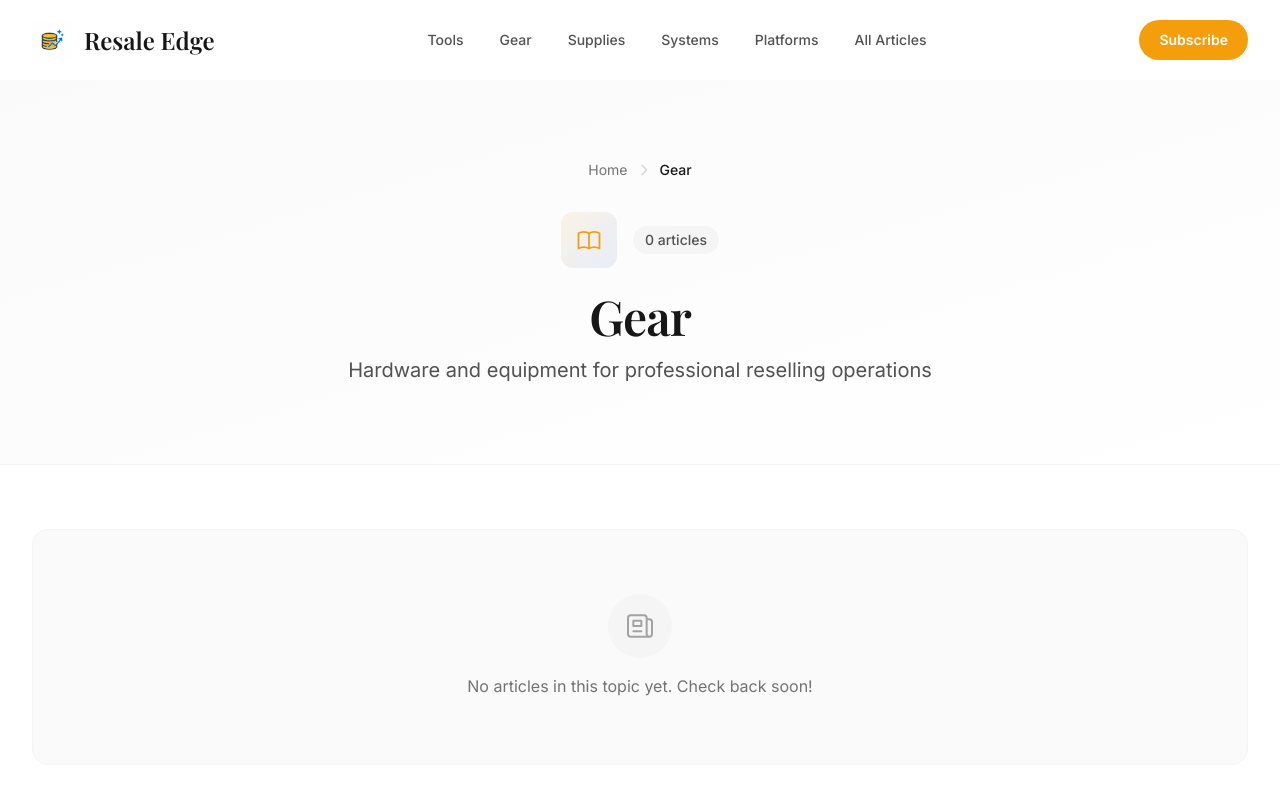
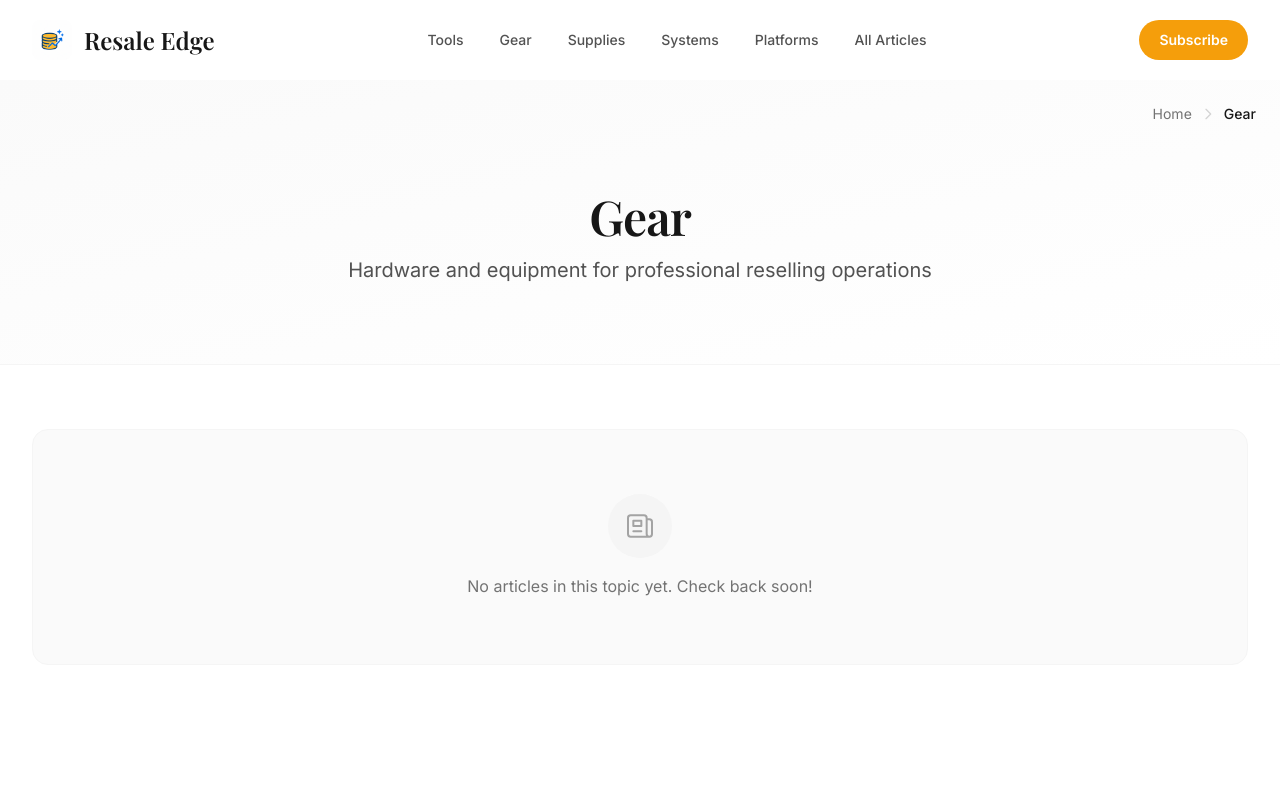
Before and after one commit to affiliatenuke/reselling-tips--tools-and-techniques-for-the-modern-reseller-site, a Next.js app: page /topics/gear in a window 1280 px wide. Shown: the top 800 px of the page. Built offline with nearby package versions, Linux system fonts and the light colour scheme.

Commit message:
Content sync: 2025-12-24T06:41:29.431Z

```diff
--- a/app/topics/[slug]/page.tsx
+++ b/app/topics/[slug]/page.tsx
@@ -51,12 +51,12 @@ export default function TopicPage({ params }: PageProps) {
               alt=""
               className="w-full h-full object-cover"
             />
-            <div className="absolute inset-0 bg-gradient-to-r from-neutral-900/90 via-neutral-900/70 to-neutral-900/50" />
+            <div className="absolute inset-0 bg-gradient-to-r from-neutral-900/60 via-neutral-900/40 to-neutral-900/30" />
           </div>
 
           <div className="relative max-w-7xl mx-auto px-4 sm:px-6 lg:px-8 py-16 lg:py-24">
-            {/* Breadcrumb */}
-            <nav className="flex items-center justify-center text-sm text-white/70 mb-8">
+            {/* Breadcrumb - upper right */}
+            <nav className="absolute top-4 right-4 sm:top-6 sm:right-6 lg:top-8 lg:right-8 flex items-center text-sm text-white/70">
               <Link href="/" className="hover:text-white transition">Home</Link>
               <svg className="w-4 h-4 mx-2 text-white/40" fill="none" stroke="currentColor" viewBox="0 0 24 24">
                 <path strokeLinecap="round" strokeLinejoin="round" strokeWidth={2} d="M9 5l7 7-7 7" />
@@ -64,19 +64,13 @@ export default function TopicPage({ params }: PageProps) {
               <span className="text-white font-medium">{pillar.name}</span>
             </nav>
 
-            <div className="max-w-3xl mx-auto text-center">
-              <div className="flex items-center justify-center gap-4 mb-6">
-                <span className="px-4 py-2 bg-white/20 backdrop-blur text-white text-sm font-medium rounded-full">
-                  {topicPosts.length} article{topicPosts.length !== 1 ? 's' : ''}
-                </span>
-              </div>
-
+            <div className="max-w-3xl mx-auto text-center pt-8">
               <h1 className="font-heading text-4xl lg:text-5xl xl:text-6xl font-bold text-white mb-6">
                 {pillar.name}
               </h1>
 
               {pillar.description && (
-                <p className="text-lg lg:text-xl text-white/80 max-w-2xl mx-auto">
+                <p className="text-lg lg:text-xl text-white/90 max-w-2xl mx-auto">
                   {pillar.description}
                 </p>
               )}
@@ -84,10 +78,10 @@ export default function TopicPage({ params }: PageProps) {
           </div>
         </div>
       ) : (
-        <div className="bg-gradient-to-br from-neutral-50 to-white border-b border-neutral-100">
+        <div className="relative bg-gradient-to-br from-neutral-50 to-white border-b border-neutral-100">
           <div className="max-w-7xl mx-auto px-4 sm:px-6 lg:px-8 py-12 lg:py-20">
-            {/* Breadcrumb */}
-            <nav className="flex items-center justify-center text-sm text-neutral-500 mb-8">
+            {/* Breadcrumb - upper right */}
+            <nav className="absolute top-4 right-4 sm:top-6 sm:right-6 flex items-center text-sm text-neutral-500">
               <Link href="/" className="hover:text-primary transition">Home</Link>
               <svg className="w-4 h-4 mx-2 text-neutral-300" fill="none" stroke="currentColor" viewBox="0 0 24 24">
                 <path strokeLinecap="round" strokeLinejoin="round" strokeWidth={2} d="M9 5l7 7-7 7" />
@@ -95,18 +89,7 @@ export default function TopicPage({ params }: PageProps) {
               <span className="text-neutral-900 font-medium">{pillar.name}</span>
             </nav>
 
-            <div className="max-w-3xl mx-auto text-center">
-              <div className="flex items-center justify-center gap-4 mb-6">
-                <div className="w-14 h-14 rounded-xl bg-gradient-to-br from-primary/10 to-secondary/10 flex items-center justify-center">
-                  <svg className="w-7 h-7 text-primary" fill="none" stroke="currentColor" viewBox="0 0 24 24">
-                    <path strokeLinecap="round" strokeLinejoin="round" strokeWidth={1.5} d="M12 6.253v13m0-13C10.832 5.477 9.246 5 7.5 5S4.168 5.477 3 6.253v13C4.168 18.477 5.754 18 7.5 18s3.332.477 4.5 1.253m0-13C13.168 5.477 14.754 5 16.5 5c1.747 0 3.332.477 4.5 1.253v13C19.832 18.477 18.247 18 16.5 18c-1.746 0-3.332.477-4.5 1.253" />
-                  </svg>
-                </div>
-                <span className="px-3 py-1 bg-neutral-100 text-neutral-600 text-sm font-medium rounded-full">
-                  {topicPosts.length} article{topicPosts.length !== 1 ? 's' : ''}
-                </span>
-              </div>
-
+            <div className="max-w-3xl mx-auto text-center pt-8">
               <h1 className="font-heading text-4xl lg:text-5xl font-semibold text-neutral-900 mb-4">
                 {pillar.name}
               </h1>
```
